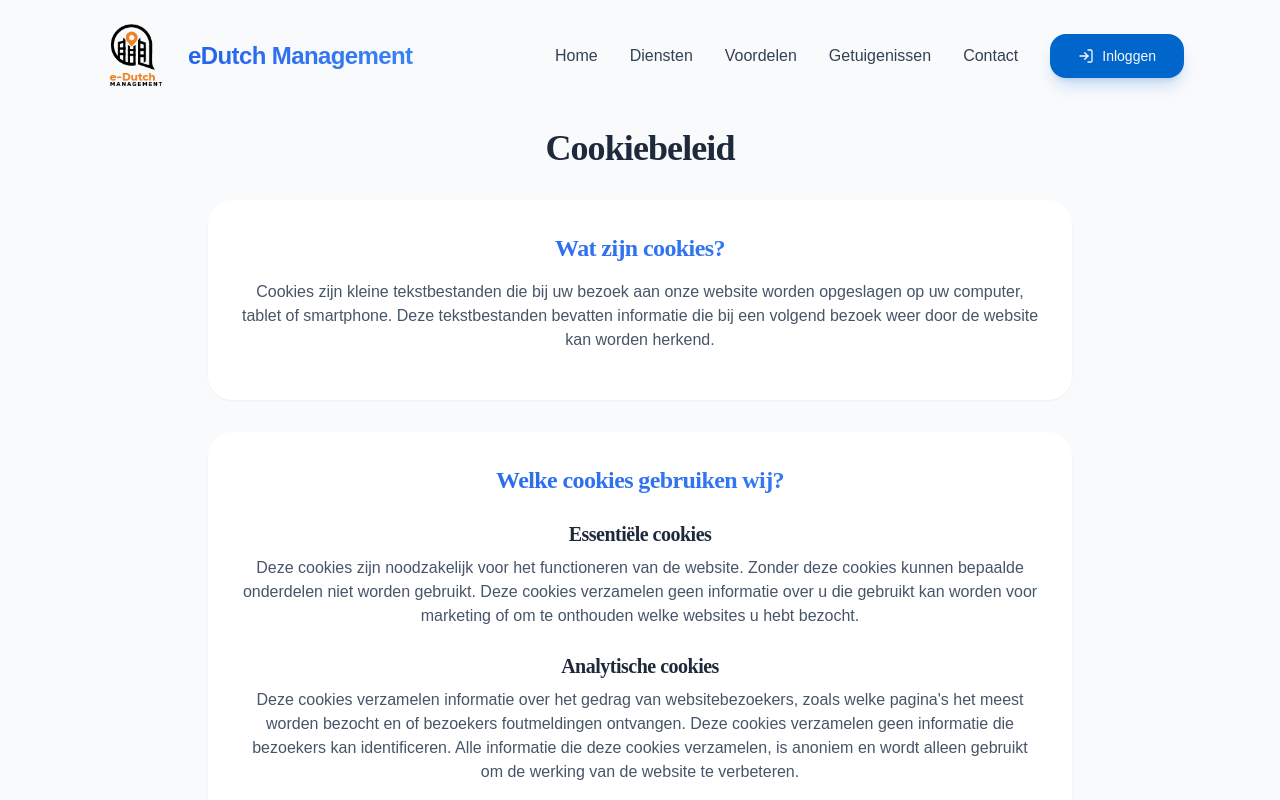
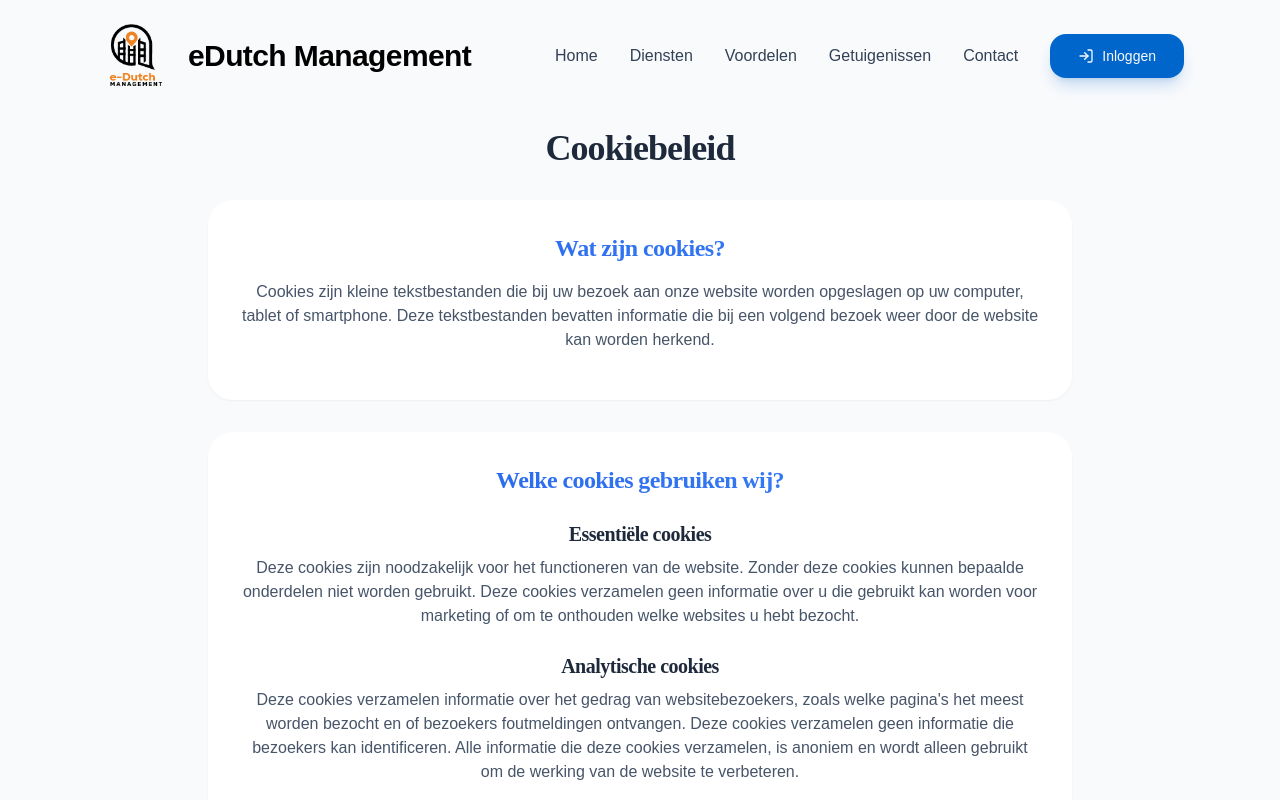
Before and after one commit to Waaries/edutchmanagement, a React (Vite) app: page /cookie-policy in a window 1280 px wide. Shown: the top 800 px of the page. Built offline with nearby package versions, Linux system fonts and the light colour scheme.

Commit message:
Update Navbar text styling
Updated the styling of the "eDutch Management" text in the Navbar to be black and larger, using a commonly used font.

```diff
--- a/src/components/Navbar.tsx
+++ b/src/components/Navbar.tsx
@@ -44,7 +44,7 @@ const Navbar = () => {
                 className="h-14 md:h-16"
               />
             </div>
-            <span className="hidden sm:inline gradient-text">eDutch Management</span>
+            <span className="hidden sm:inline text-black text-2xl md:text-3xl font-space">eDutch Management</span>
           </a>
 
           <nav className="hidden md:flex items-center space-x-8">
```
